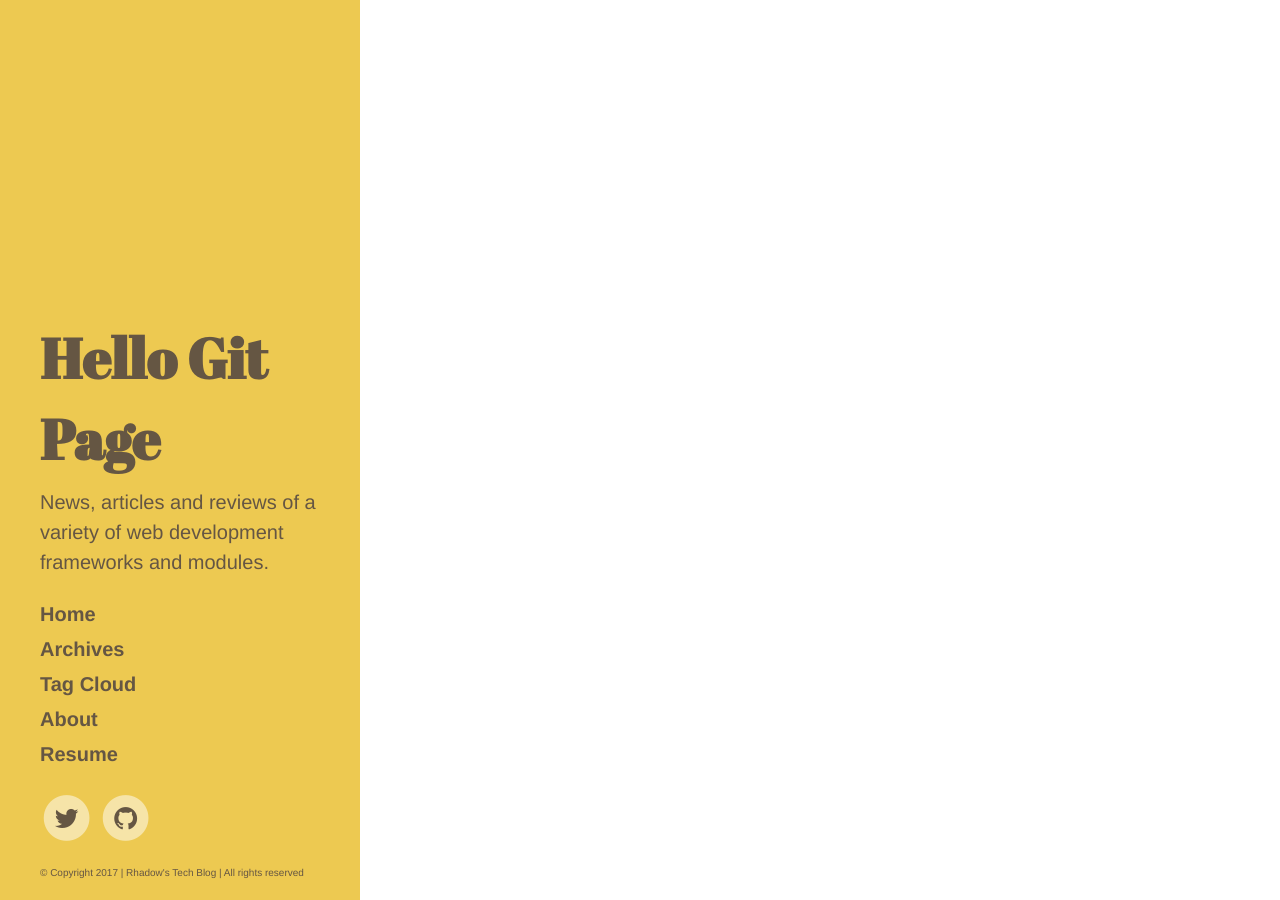
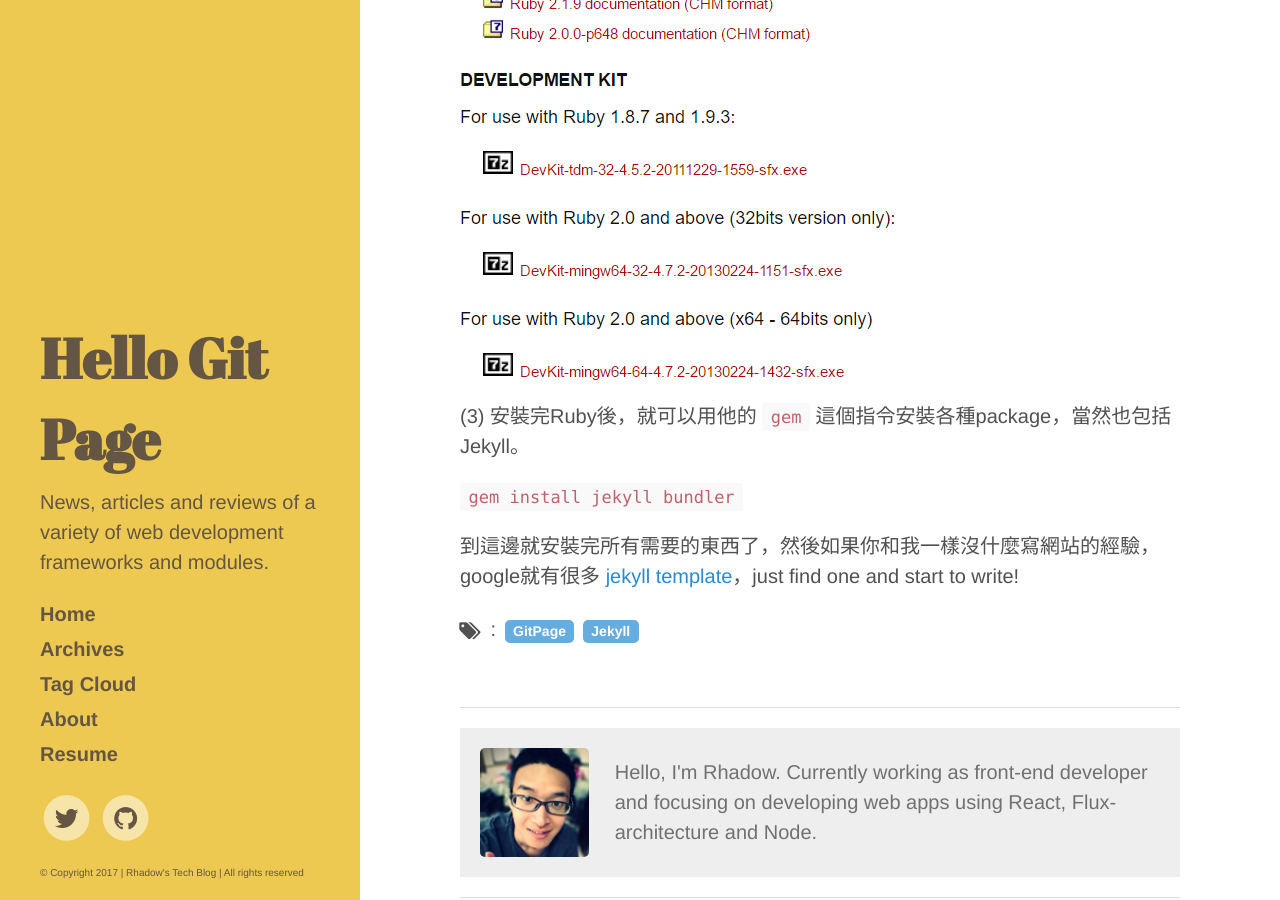
Before and after one commit to timctho/timctho.github.io, a Jekyll site: the page built from _posts/2017-04-15-Hello-Git-Page-and-Jekyll.md, in a window 1280 px wide and 900 px high, scrolled down 1889 px. Built offline with Jekyll 4.4.1, drawn with Linux system fonts in a browser that asks for light colours; comment, search, counter and statistics services are not loaded; some of the changed text lies outside the part shown.

Commit message:
git_page

```diff
--- a/_posts/2017-04-15-Hello-Git-Page-and-Jekyll.md
+++ b/_posts/2017-04-15-Hello-Git-Page-and-Jekyll.md
@@ -28,5 +28,20 @@ Github除了可以管理、分享程式碼之外，也有提供一個服務叫
 
 之後到 `repository -> Settings` ，找到Github Pages，把他啟用就可以了，也有一些簡單的template可以套用。
 
+---
 
 ### Jekyll
+為了方便在本機做網站編輯跟預覽，我們仍然需要安裝Jekyll。
+Jekyll底層是用Ruby開發的，所以先安裝Ruby。
+
+(1) [Ruby官網](http://rubyinstaller.org/downloads/){:target="_blank"} 下載目前最新的2.3.3版本
+
+(2) 同樣在官網，下載版本相對應的Dev-kit
+
+![]({{baseurl}}/images/Git_Page/ruby.png)
+
+(3) 安裝完Ruby後，就可以用他的 `gem` 這個指令安裝各種package，當然也包括Jekyll。
+
+`gem install jekyll bundler`
+
+到這邊就安裝完所有需要的東西了，然後如果你和我一樣沒什麼寫網站的經驗，google就有很多 [jekyll template](https://github.com/jekyll/jekyll/wiki/Themes){:target="_blank"}，just find one and start to write!
```
Also changed, not shown: images/Git_Page/ruby.png (added).
